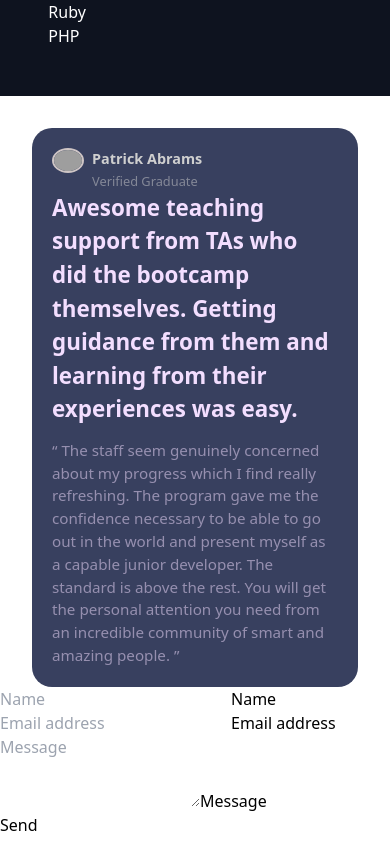
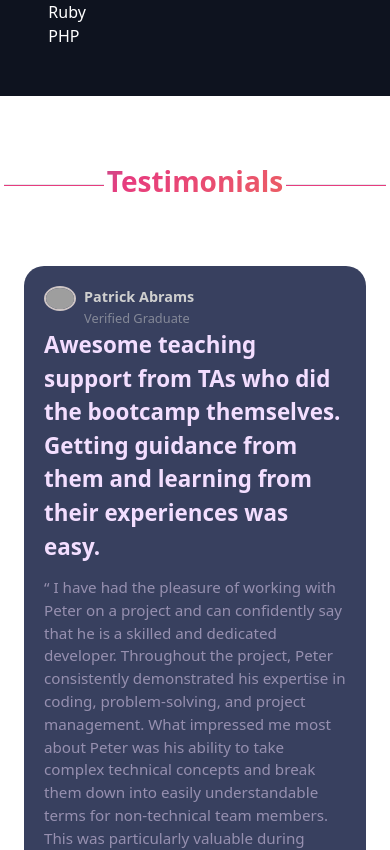
Before and after one commit to anyepeter/portfolio, a React (Vite) app: page / in a window 390 px wide. Shown: the part 4342-5192 px from the top of the page. Built offline with nearby package versions, Linux system fonts and the light colour scheme; grey boxes are pictures that could not be loaded.

Commit message:
style the testimoniials page

```diff
--- a/package.json
+++ b/package.json
@@ -16,6 +16,7 @@
     "jquery": "^3.6.4",
     "react": "^18.2.0",
     "react-dom": "^18.2.0",
+    "swiper": "^9.3.0",
     "tw-elements": "^1.0.0-beta2"
   },
   "devDependencies": {
--- a/src/components/navbar.jsx
+++ b/src/components/navbar.jsx
@@ -10,7 +10,7 @@ const Navbar = () => {
         setMenu(!menu)
     }
     return(
-        <header className="h-16 w-full bg-black pl-2 pr-4 fixed flex items-center justify-center top-0" >
+        <header className="h-16 w-full bg-black pl-2 pr-4 fixed flex items-center justify-center top-0 z-10" >
         <nav className="h-inherit w-full flex justify-between items-center nav-bar">
             <div className="w-22">
                 <img className="w-20 logo" src={logo} />
--- a/src/components/testimonial/testimonial.css
+++ b/src/components/testimonial/testimonial.css
@@ -1,28 +1,59 @@
 .testimonials{
     width: 100%;
-
     display: flex;
     justify-content: center;
     align-items: center;
+    flex-direction: column;
+    gap: 4rem;
+    padding-top: 2rem;
+    margin-bottom: 5rem;
 }
 
 .testimonial-container{
-    width: min(100% - 2rem, 1450px);
+    width: min(100% - 3rem);
     display: flex;
     justify-content: center;
     align-items: center;
     flex-direction: row;
     gap: 2rem;
     align-items: center;
+    overflow: hidden;
 
+}
 
+.testimonial-header{
+    display: flex;
+    justify-content: center;
+    align-items: center;
+    gap: 0.2rem;
+}
+
+.testimonial-header hr {
+    background-color: #e73c7e;
+    width: 100px;
+    height: 2px;
+    margin-top: 0.5rem;
+
+}
+
+.testimonial-header h2 {
+    font-size: 28px;
+    font-weight: 700;
+    background: linear-gradient(-45deg, #ee7752, #e73c7e, #23a6d5, #23d5ab);
+    background-size: 400% 400%;
+    height: auto;
+    animation: gradient 5s ease infinite;
+    -webkit-background-clip: text;
+    background-clip: text;
+    color: transparent;
+    background-position: center;
 }
 
 .div5{
     padding: 20px;
     border-radius: 20px;
     background-color: #38405f;
-    width: min(100% - 2rem, 600px);
+    width: min(100% - 2rem, 500px);
 
 }
 
@@ -83,3 +114,24 @@
     opacity: 50%;
     line-height: 1.5;
 }
+
+@media(width >= 500px) {
+    .testimonial-container{
+        width: min(70rem - 3rem);
+        display: flex;
+        justify-content: center;
+        align-items: center;
+        flex-direction: row;
+        gap: 2rem;
+        align-items: center;
+        overflow: hidden;
+
+    }
+}
+
+@media(width >= 800px){
+    .testimonials{
+        justify-content: flex-start;
+
+    }
+}
--- a/src/components/testimonial/testimonial.jsx
+++ b/src/components/testimonial/testimonial.jsx
@@ -1,12 +1,38 @@
-
+import {Pagination} from 'swiper';
+import { Swiper, SwiperSlide } from 'swiper/react';
 import './testimonial.css';
+import 'swiper/css';
+import 'swiper/css/pagination';
 
 const Testimonial = () => {
 
     return (
         <section className="testimonials">
-            <div className='testimonial-container'>
-       <div className="div5">
+                      <div className='testimonial-header'>
+                <hr />
+                <h2>Testimonials</h2><hr /></div>
+                <div className='testimonial-container'>
+                <Swiper
+  modules={[Pagination]}
+  spaceBetween={20}
+  centeredSlides={true}
+  pagination={{
+    clickable: true,
+  }}
+  breakpoints={{
+    // when window width is <= 576px
+    576: {
+      slidesPerView: 1
+    },
+    // when window width is <= 768px
+    768: {
+      slidesPerView: 2,
+      spaceBetween: 20,
+    },
+  }}
+>
+
+       <SwiperSlide className="div5">
         <div className="userdetails">
           <div className="imgbox">
             <img src="https://raw.githubusercontent.com/RahulSahOfficial/testimonials_grid_section/5532c958b7d3c9b910a216b198fdd21c73112d84/images/image-patrick.jpg" alt="" />
@@ -18,9 +44,49 @@ const Testimonial = () => {
         </div>
         <div className="review">
           <h4>Awesome teaching support from TAs who did the bootcamp themselves. Getting guidance from them and learning from their experiences was easy.</h4>
-        <p>“ The staff seem genuinely concerned about my progress which I find really refreshing. The program gave me the confidence necessary to be able to go out in the world and present myself as a capable junior developer. The standard is above the rest. You will get the personal attention you need from an incredible community of smart and amazing people. ”</p>
+        <p>“ I have had the pleasure of working with Peter on a project and can confidently say that he is a skilled and dedicated developer. Throughout the project, Peter consistently demonstrated his expertise in coding, problem-solving, and project management.
+
+What impressed me most about Peter was his ability to take complex technical concepts and break them down into easily understandable terms for non-technical team members. This was particularly valuable during meetings and presentations, as it ensured that everyone was on the same page and had a clear understanding of the project's progress.
+”</p>
         </div>
-      </div>
+      </SwiperSlide>
+      <SwiperSlide className="div5">
+        <div className="userdetails">
+          <div className="imgbox">
+            <img src="https://raw.githubusercontent.com/RahulSahOfficial/testimonials_grid_section/5532c958b7d3c9b910a216b198fdd21c73112d84/images/image-patrick.jpg" alt="" />
+          </div>
+          <div className="detbox">
+            <p className="name">Patrick Abrams</p>
+            <p className="designation">Verified Graduate</p>
+          </div>
+        </div>
+        <div className="review">
+          <h4>Awesome teaching support from TAs who did the bootcamp themselves. Getting guidance from them and learning from their experiences was easy.</h4>
+        <p>“ I have had the pleasure of working with Peter on a project and can confidently say that he is a skilled and dedicated developer. Throughout the project, Peter consistently demonstrated his expertise in coding, problem-solving, and project management.
+
+What impressed me most about Peter was his ability to take complex technical concepts and break them down into easily understandable terms for non-technical team members. This was particularly valuable during meetings and presentations, as it ensured that everyone was on the same page and had a clear understanding of the project's progress.
+”</p>
+        </div>
+      </SwiperSlide>
+      <SwiperSlide className="div5">
+        <div className="userdetails">
+          <div className="imgbox">
+            <img src="https://raw.githubusercontent.com/RahulSahOfficial/testimonials_grid_section/5532c958b7d3c9b910a216b198fdd21c73112d84/images/image-patrick.jpg" alt="" />
+          </div>
+          <div className="detbox">
+            <p className="name">Patrick Abrams</p>
+            <p className="designation">Verified Graduate</p>
+          </div>
+        </div>
+        <div className="review">
+          <h4>Awesome teaching support from TAs who did the bootcamp themselves. Getting guidance from them and learning from their experiences was easy.</h4>
+        <p>“ I have had the pleasure of working with Peter on a project and can confidently say that he is a skilled and dedicated developer. Throughout the project, Peter consistently demonstrated his expertise in coding, problem-solving, and project management.
+
+What impressed me most about Peter was his ability to take complex technical concepts and break them down into easily understandable terms for non-technical team members. This was particularly valuable during meetings and presentations, as it ensured that everyone was on the same page and had a clear understanding of the project's progress.
+”</p>
+        </div>
+      </SwiperSlide>
+      </Swiper>
       </div>
         </section>
     )
```
Also changed, not shown: 2 other files (tests, documents, lock files or other folders).
